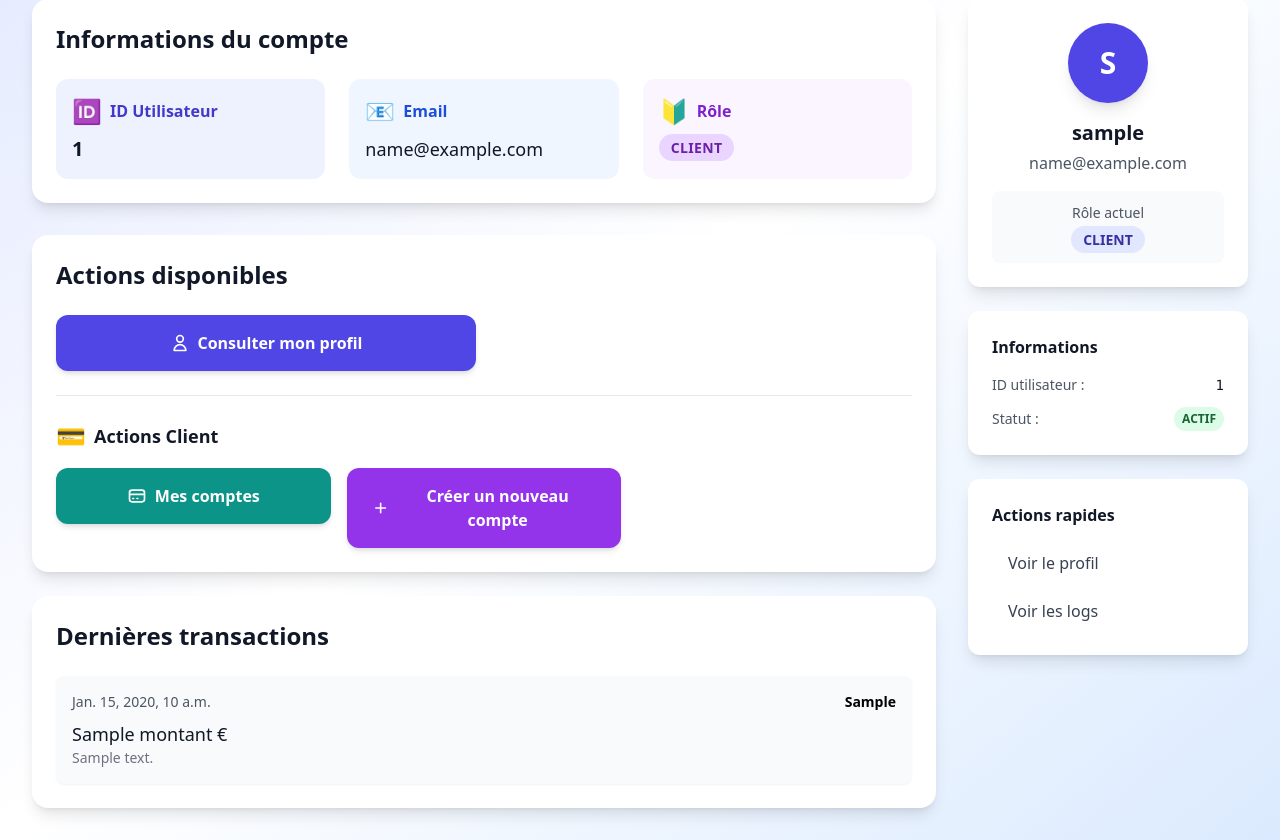
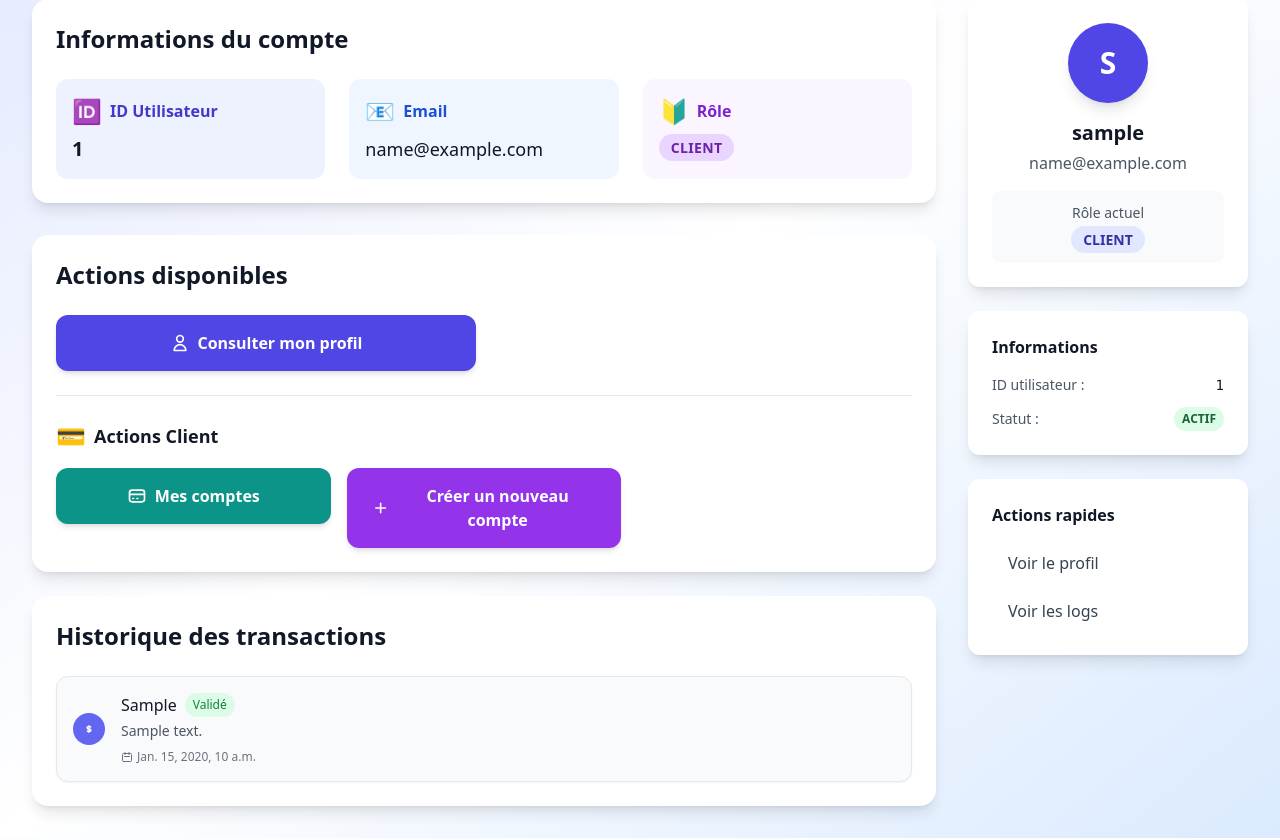
Before and after one commit to LOIC-only-one/sae_bank_leading, a Django app: template frontend_project/frontend_app/templates/frontend_app/home.html in a window 1280 px wide. Shown: the part 205-1045 px from the top of the page. Run offline with Django 5.2, Linux system fonts and the light colour scheme; a user stored in the database is signed in; tables that the repository leaves empty hold one stand-in row (values such as "Sample post"); the template is opened without the code that fills it: most values are stand-ins (such as "Sample title", 1, 10 or a date in 2020); parts of the project's set-up code (start-up, migrations or seed data) failed here and were passed over; some libraries are stand-ins or nearby versions.

Commit message:
Refactor logging ; update home template for improved transaction history display and user actions

```diff
--- a/frontend_project/frontend_app/templates/frontend_app/home.html
+++ b/frontend_project/frontend_app/templates/frontend_app/home.html
@@ -194,23 +194,61 @@
         {% if user.role|lower == "client" %}
         <br>
         <div class="bg-white rounded-2xl shadow-lg p-6">
-          <h2 class="text-2xl font-bold text-gray-900 mb-6">Dernières transactions</h2>
-          <div class="space-y-4">
+          <div class="flex justify-between items-center mb-6">
+        <h2 class="text-2xl font-bold text-gray-900">Historique des transactions</h2>
+          </div>
+
+          <!-- Liste des transactions -->
+          <div class="space-y-3" id="transactions-list">
         {% for transaction in historique %}
-            <div class="bg-gray-50 rounded-lg p-4 shadow-sm">
-              <div class="flex justify-between items-center mb-2">
-                <span class="text-sm text-gray-600">{{ transaction.date }}</span>
-                <span class="text-sm font-semibold">
-                  {{ transaction.type_operation }}
+        <div class="bg-gray-50 hover:bg-gray-100 rounded-xl p-4 shadow-sm transition-all duration-200 border border-gray-200 hover:shadow-md">
+          <div class="flex items-center justify-between">
+            <div class="flex items-center space-x-4">
+          <!-- Icône selon le type -->
+          <div class="bg-indigo-500 rounded-full p-2 flex-shrink-0">
+            <svg class="w-4 h-4 text-white" fill="none" stroke="currentColor" viewBox="0 0 24 24">
+              <path stroke-linecap="round" stroke-linejoin="round" stroke-width="2" d="M12 8c-1.657 0-3 .895-3 2s1.343 2 3 2 3 .895 3 2-1.343 2-3 2m0-8c1.11 0 2.08.402 2.599 1M12 8V7m0 1v8m0 0v1m0-1c-1.11 0-2.08-.402-2.599-1"></path>
+            </svg>
+          </div>
+
+          <div class="flex-grow">
+            <div class="flex items-center space-x-2 mb-1">
+              <h4 class="font-medium text-gray-900">{{ transaction.type_operation }}</h4>
+              <span class="bg-green-100 text-green-700 text-xs px-2 py-1 rounded-full font-medium">
+            Validé
               </span>
             </div>
-              <p class="text-lg font-medium text-gray-900">{{ transaction.montant }} €</p>
-              <p class="text-sm text-gray-500">{{ transaction.details }}</p>
+            <p class="text-sm text-gray-600">{{ transaction.details }}</p>
+            <div class="flex items-center space-x-4 mt-2 text-xs text-gray-500">
+              <span class="flex items-center">
+            <svg class="w-3 h-3 mr-1" fill="none" stroke="currentColor" viewBox="0 0 24 24">
+              <path stroke-linecap="round" stroke-linejoin="round" stroke-width="2" d="M8 7V3m8 4V3m-9 8h10M5 21h14a2 2 0 002-2V7a2 2 0 00-2-2H5a2 2 0 00-2 2v12a2 2 0 002 2z"></path>
+            </svg>
+            {{ transaction.date }}
+              </span>
+              <span class="flex items-center">
+            </div>
+          </div>
+            </div>
+          </div>
         </div>
         {% endfor %}
           </div>
+
+          <!-- Message si aucune transaction -->
           {% if not historique %}
-          <p class="text-gray-500 text-center mt-4">Aucune transaction récente.</p>
+          <div class="text-center py-12">
+        <div class="bg-gray-100 rounded-full w-16 h-16 flex items-center justify-center mx-auto mb-4">
+          <svg class="w-8 h-8 text-gray-400" fill="none" stroke="currentColor" viewBox="0 0 24 24">
+            <path stroke-linecap="round" stroke-linejoin="round" stroke-width="2" d="M9 12h6m-6 4h6m2 5H7a2 2 0 01-2-2V5a2 2 0 012-2h5.586a1 1 0 01.707.293l5.414 5.414a1 1 0 01.293.707V19a2 2 0 01-2 2z"></path>
+          </svg>
+        </div>
+        <h3 class="text-lg font-medium text-gray-900 mb-2">Aucune transaction récente</h3>
+        <p class="text-gray-500 max-w-sm mx-auto">Vos transactions apparaîtront ici une fois que vous commencerez à utiliser votre compte.</p>
+        <button class="mt-4 bg-indigo-600 hover:bg-indigo-700 text-white px-6 py-2 rounded-lg font-medium transition-colors">
+          Effectuer une transaction
+        </button>
+          </div>
           {% endif %}
           </div>
         {% endif %}
```
Also changed, not shown: auth_service/authentication/logging.py (+4 -7 lines), fonct_service/fonct_app/logging.py (+4 -7 lines), frontend_project/frontend_app/views.py (+43 -13 lines), importants_points.md (+2 -4 lines). Lines whose indentation alone changed are shown as unchanged.
